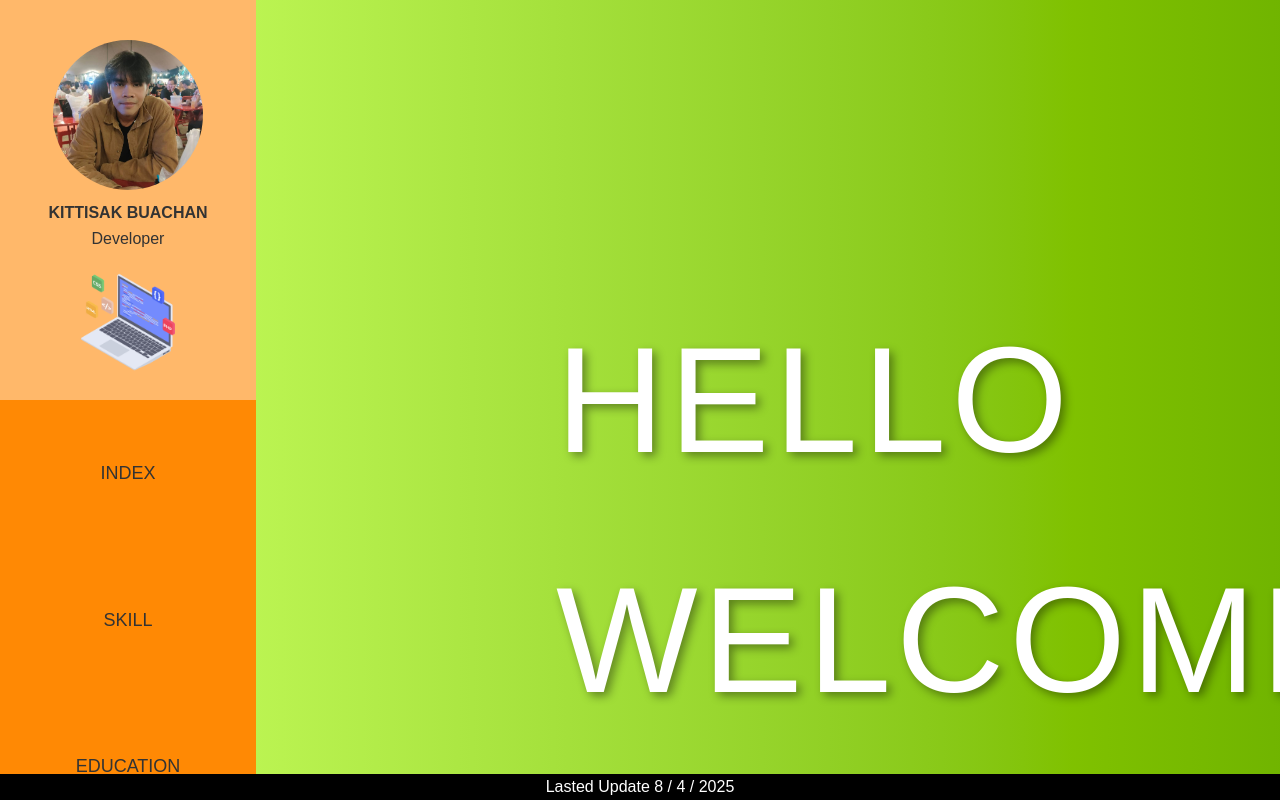
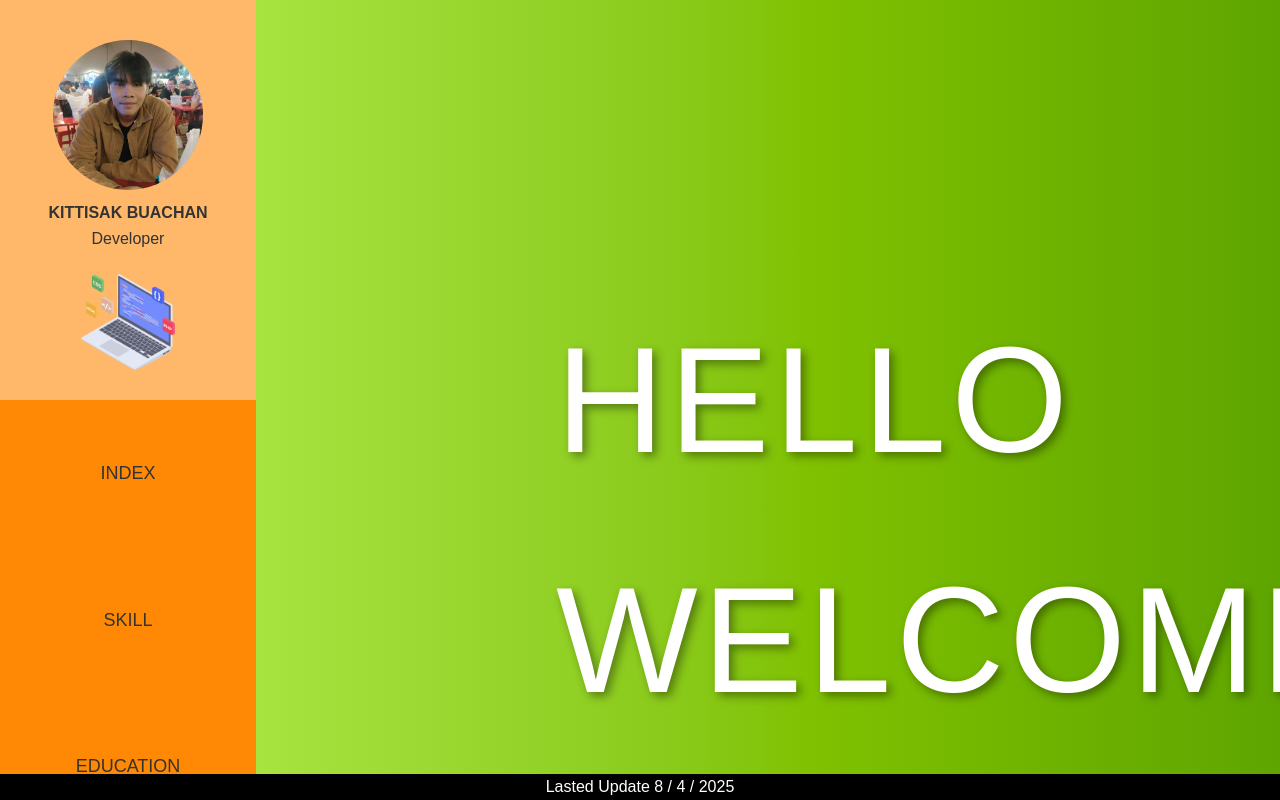
Before and after one commit to Parnzzz/Parnzzz.github.io, a Next.js app: page / in a window 1280 px wide. Shown: the top 800 px of the page. Built offline with nearby package versions, Linux system fonts and the light colour scheme.

Commit message:
Update page.js

```diff
--- a/src/app/page.js
+++ b/src/app/page.js
@@ -88,7 +88,7 @@
   return (
     <div className="flex bg-gradient-to-r from-lime-300 to-lime-600">
       <Header />
-      <div className= " bg-gradient-to-r from-lime-300 to-lime-600 w-full min-h-screen flex flex-col items-start justify-center ">
+      <div className= " w-full min-h-screen flex flex-col items-start justify-center ">
       <StyledComponent> HELLO </StyledComponent>
         <StyledComponent1> WELCOME</StyledComponent1>
         <WordsContainer>
```
